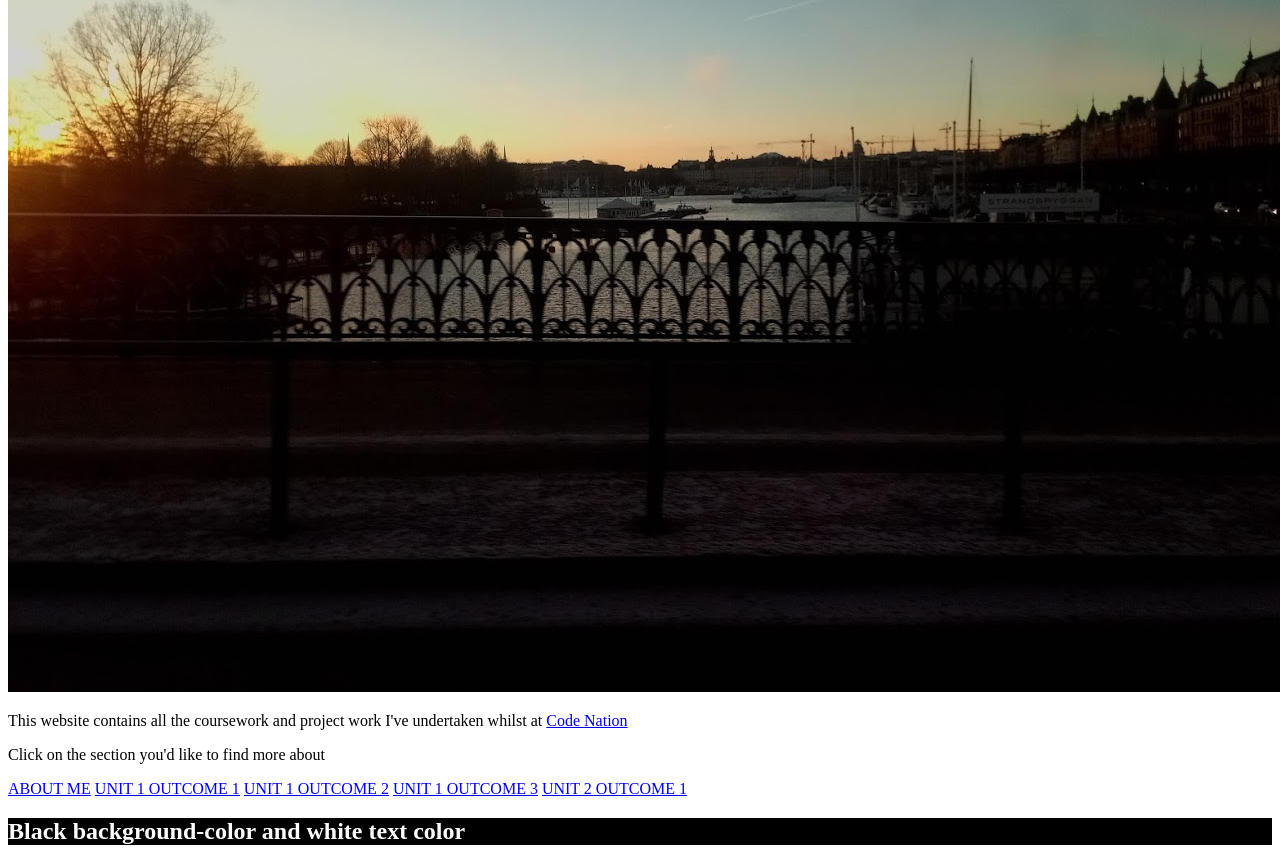
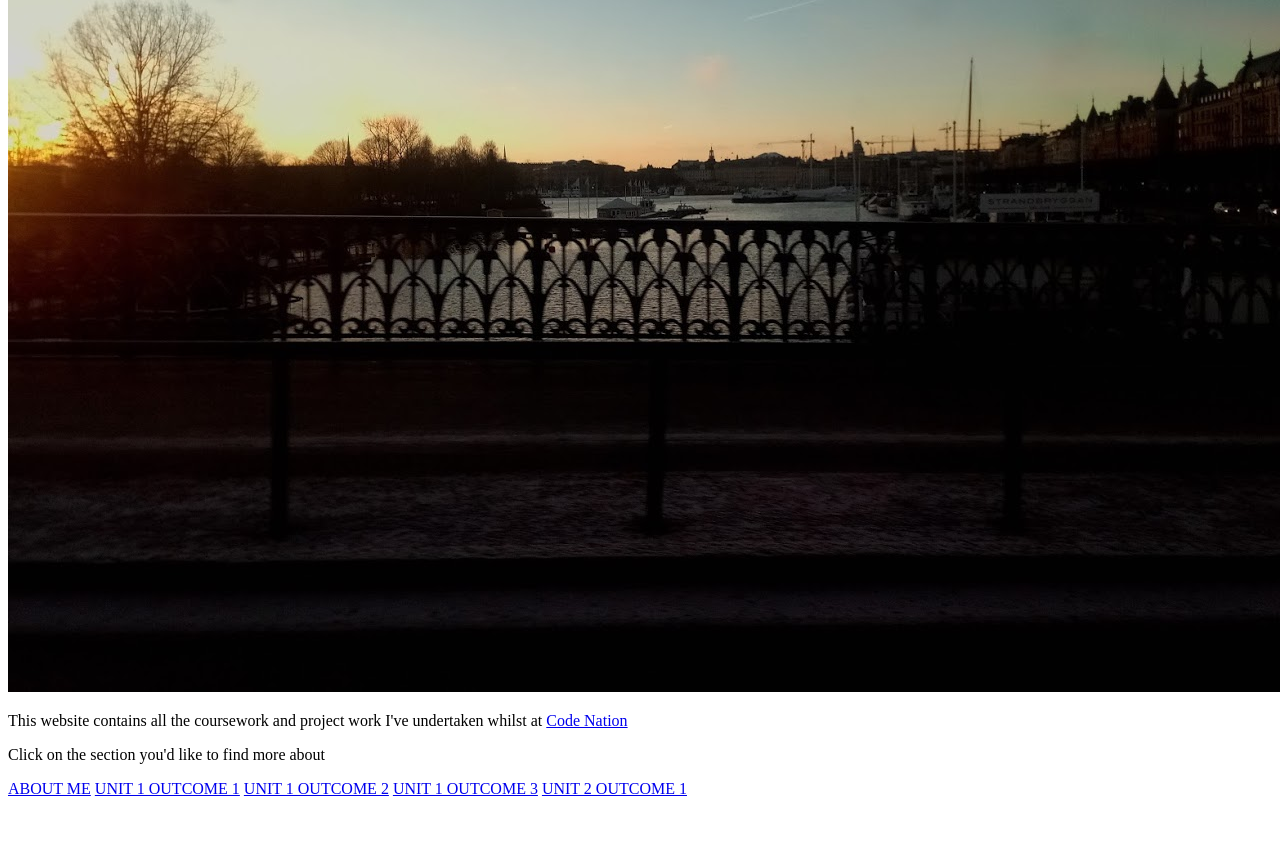
Before and after one commit to ConnorGriff/websiteproject, a plain HTML site: page index.html in a window 1280 px wide. Shown: the part 369-1234 px from the top of the page. After the commit the page ends 1175 px from the top, so only its background shows below. Drawn offline with Linux system fonts and the light colour scheme.

Commit message:
changes to index

```diff
--- a/index.html
+++ b/index.html
@@ -2,7 +2,9 @@
 <html lang="en">
 <head>
     <meta charset="UTF-8">
-    <title>Document</title>
+    <link rel="stlyesheet" type="text/css" href="main.css">
+    <title>Welcome To My Site</title>
+
 </head>
 <body>
 
@@ -19,9 +21,5 @@
     <a href="unitoneoutcometwo.html"> UNIT 1 OUTCOME 2</a>
     <a href="unitoneoutcomethree.html"> UNIT 1 OUTCOME 3</a>
     <a href="unittwooutcomeone.html"> UNIT 2 OUTCOME 1</a>
-
-    <h2 style="background-color:black;color:white">
-        Black background-color and white text color
-        </h2>
 </body>
 </html>
```
